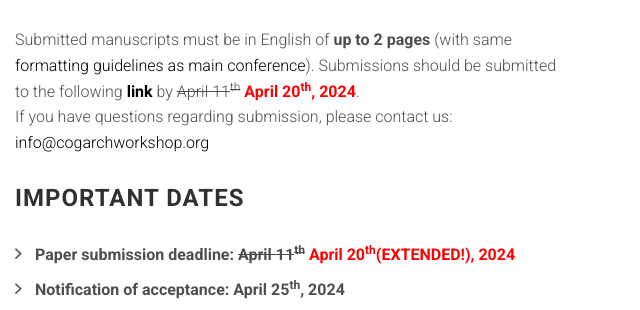
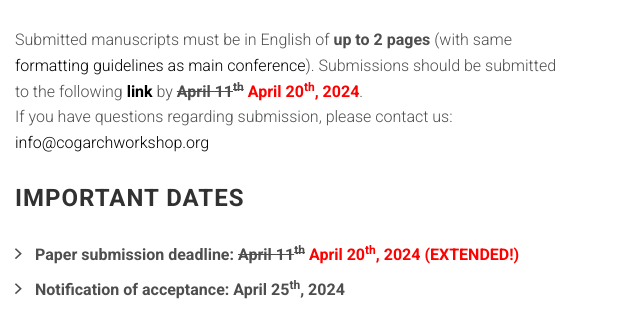
Before and after one commit to augustojv/cogarch-workshop-2024, a website: page index.html in a window 1280 px wide. Shown: the part 1123-1433 px from the top of the page, 640-1280 px from the left. Drawn offline with Linux system fonts and the light colour scheme; files whose address does not match are found by name.

Commit message:
Fix deadline formatting

```diff
--- a/index.html
+++ b/index.html
@@ -151,7 +151,7 @@
                     <a href="https://www.iscaconf.org/isca2023/submit/guidelines.php" target="_blank">formatting guidelines as main
                     conference</a>). Submissions should be submitted to the following
 					<strong><a href="https://easychair.org/my/conference?conf=cogarch2024" target="_blank">link</a></strong> by
-					 <s>April 11<sup>th</sup></s> <strong><font color="red">April 20<sup>th</sup>, 2024</font></strong>.
+					<strong><s>April 11<sup>th</sup></s> <font color="red">April 20<sup>th</sup>, 2024</font></strong>.
                     <br>
                     If you have questions regarding submission, please contact us:
                     <a href="mailto:info@cogarchworkshop.org">info@cogarchworkshop.org</a>
@@ -184,7 +184,7 @@
 
                     <p>
 					<ul class="list-arrow-right">
-						<li>Paper submission deadline: <s>April 11<sup>th</sup></s> <strong><font color="red">April 20<sup>th</sup>(EXTENDED!), 2024</font></strong></li>
+						<li>Paper submission deadline: <s>April 11<sup>th</sup></s> <strong><font color="red">April 20<sup>th</sup>, 2024 (EXTENDED!)</font></strong></li>
 						<li>Notification of acceptance: April 25<sup>th</sup>, 2024</li>
 						<li>Camera-ready submission deadline: June 7<sup>th</sup>, 2024</li>
 						<li>Workshop date: June 30<sup>th</sup>, 2024</li>
```
